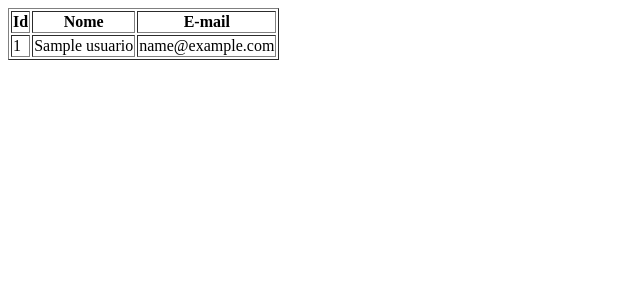
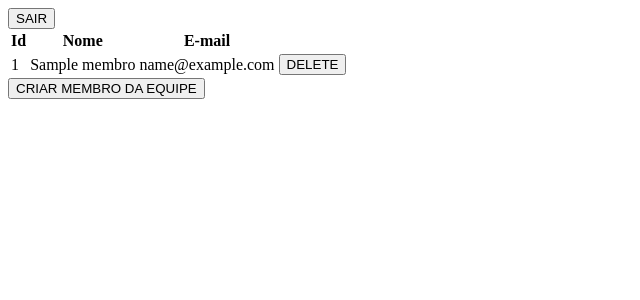
Before and after one commit to Albergaria-Joao/Projeto-COM759, a Flask app: page / in a window 1280 px wide. Shown: the top 300 px of the page, without its empty margins (0-640 px from the left). Run offline with Flask 3, Linux system fonts and the light colour scheme; the visitor is signed in with stand-in values (Sample User, id 1); a database or web service that is not in the repository returns one stand-in record (values such as "Sample title").

Commit message:
Delete feito

```diff
--- a/backend/app/routes.py
+++ b/backend/app/routes.py
@@ -19,7 +19,7 @@ def hashing(password, salt):
 def index():
     if session.get("nome") == None:
         return redirect("/login")
-    return render_template("dashboard.html", usuarios=db.usuario.find().sort("_id", 1))
+    return render_template("dashboard.html", usuarios=db.membro.find().sort("_id", 1))
     #return flask.jsonify(json.loads(json_util.dumps(db.usuario.find({}).sort("_id", 1))))
 
 
@@ -39,6 +39,12 @@ def login():
     else:
         return redirect("/erro")
 
+@app.route('/logout', methods=['POST'])
+def logout():
+    session.pop("nome", None)
+    return jsonify(mensagem='logout realizado')
+
+
 # @app.route('/erro', methods=['GET', 'POST'])
 # def login():
 #     print("ERRO")
@@ -47,51 +53,45 @@ def login():
 
 
 
-def criar_membro():
+def criar_membro(dados):
     membro = db["membro"]
 
-    password = "joao"
+    password = dados["senha"]
     hashed_password = hashing(password, salt)
+    dados["senha"] = hashed_password
 
-
-    novo_usuario = {
-        "nome": "João",
-        "login": "joao",
-        "email": "joao@gmail.com",
-        "senha": hashed_password
-    }
-
-    resultado = membro.insert_one(novo_usuario)
+    resultado = membro.insert_one(dados)
     #
 
-@app.route('/create', methods=['GET', 'POST'])
+@app.route('/create-membro', methods=['GET', 'POST'])
 def create():
     #
 
     json_data = request.form.to_dict()
-    criar_membro()
+    #criar_membro()
     if request.method == 'GET':
         return render_template("create.html")
     if json_data is not None:
-        db.usuario.insert_one(json_data)
+        #db.membro.insert_one(json_data)
+        criar_membro(json_data)
         return jsonify(mensagem='usuario criado')
     else:
         return jsonify(mensagem='usuario não criado')
 
-@app.route("/getid/<string:userId>")
-def getid(userId):
-    usuario = db.usuario.find_one({"_id": ObjectId(userId)})
+@app.route("/get-membro/<string:membroId>")
+def getid(membroId):
+    usuario = db.membro.find_one({"_id": ObjectId(membroId)})
     return flask.jsonify(json.loads(json_util.dumps(usuario)))
 
-@app.route("/delete/<string:userId>")
-def delete(userId):
-    result = db.usuario.delete_one({"_id": ObjectId(userId)})
+@app.route("/delete-membro/<string:membroId>", methods=['POST'])
+def delete(membroId):
+    result = db.membro.delete_one({"_id": ObjectId(membroId)})
     if(result.deleted_count > 0):
         return jsonify(mensagem='usuario removido')
     else:
         return jsonify(mensagem='usuario não removido')
 
-@app.route('/update', methods=['POST'])
+@app.route('/update-membro', methods=['POST'])
 def update():
     json_data = request.form.to_dict()
     if json_data is not None and db.usuario.find_one({"_id": ObjectId(json_data["id"])}) is not None:
--- a/backend/templates/create.html
+++ b/backend/templates/create.html
@@ -13,6 +13,8 @@
             dataType: "json",
             data: $("#form").serialize(),
             success: function (result) {
+              alert("Membro criado com sucesso!");
+              window.location.href = "/";
               console.log(result);
             },
             error: function (xhr, resp, text) {
@@ -27,6 +29,8 @@
     <form id="form" action="" method="post">
       Nome: <input type="text" name="nome" value="" size="50" /><br />
       E-mail: <input type="text" name="email" value="" size="50" /><br />
+      Login: <input type="text" name="login" value="" size="50" /><br />
+      Senha: <input type="text" name="senha" value="" size="50" /><br />
       <input id="submit" type="button" value="Enviar" />
     </form>
   </body>
--- a/backend/templates/dashboard.html
+++ b/backend/templates/dashboard.html
@@ -4,15 +4,35 @@
     <title>Alterando usuário</title>
     <meta charset="UTF-8" />
     <script src="https://ajax.googleapis.com/ajax/libs/jquery/3.6.0/jquery.min.js"></script>
-    <!-- <script>
+    <script>
       $(document).ready(function () {
-        $("#submit").on("click", function () {
+        $("#logout").on("click", function () {
           $.ajax({
-            url: "http://localhost:5000/update",
+            url: "http://localhost:5000/logout",
             type: "POST",
             dataType: "json",
-            data: $("#form").serialize(),
+            data: "",
             success: function (result) {
+              window.location.href = "/login";
+
+              console.log(result);
+            },
+            error: function (xhr, resp, text) {
+              console.log(xhr, resp, text);
+            },
+          });
+        });
+
+        $(".delete-btn").on("click", function () {
+          const id = $(this).data("id");
+          console.log(`Deletando o membro com id: ${id}`);
+          $.ajax({
+            url: `http://localhost:5000/delete-membro/${id}`,
+            type: "POST",
+            dataType: "json",
+            data: "",
+            success: function (result) {
+              window.location.href = "/";
               console.log(result);
             },
             error: function (xhr, resp, text) {
@@ -21,10 +41,11 @@
           });
         });
       });
-    </script> -->
+    </script>
   </head>
   <body>
-    <table border="1">
+    <button id="logout">SAIR</button>
+    <table>
       <tr>
         <th>Id</th>
         <th>Nome</th>
@@ -32,10 +53,15 @@
       </tr>
       {% for usuario in usuarios %}
       <tr>
-        <td>{{ usuario.id }}</td>
+        <td>{{ usuario._id }}</td>
         <td>{{ usuario.nome }}</td>
         <td>{{ usuario.email }}</td>
+        <td>
+          <button class="delete-btn" data-id="{{ usuario._id }}">DELETE</button>
+        </td>
       </tr>
       {% endfor %}
+    </table>
+    <a href="/create"><button>CRIAR MEMBRO DA EQUIPE</button></a>
   </body>
 </html>
```
